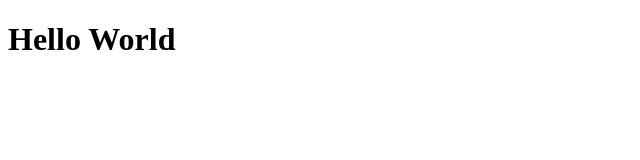
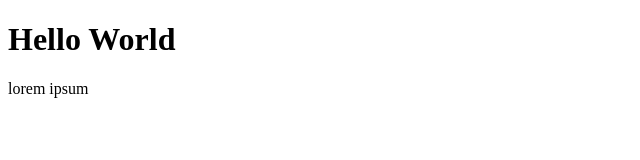
Before and after one commit to Ali-Stat93/Structure, a plain HTML site: page index.html in a window 1280 px wide. Shown: the whole page, without its empty margins (0-640 px from the left). Drawn offline with Linux system fonts and the light colour scheme.

Commit message:
Update index.html

```diff
--- a/index.html
+++ b/index.html
@@ -8,5 +8,8 @@
   </head>
   <body>
     <h1>Hello World</h1>
+    <p>
+      lorem ipsum
+    </p>
   </body>
 </html>
```
